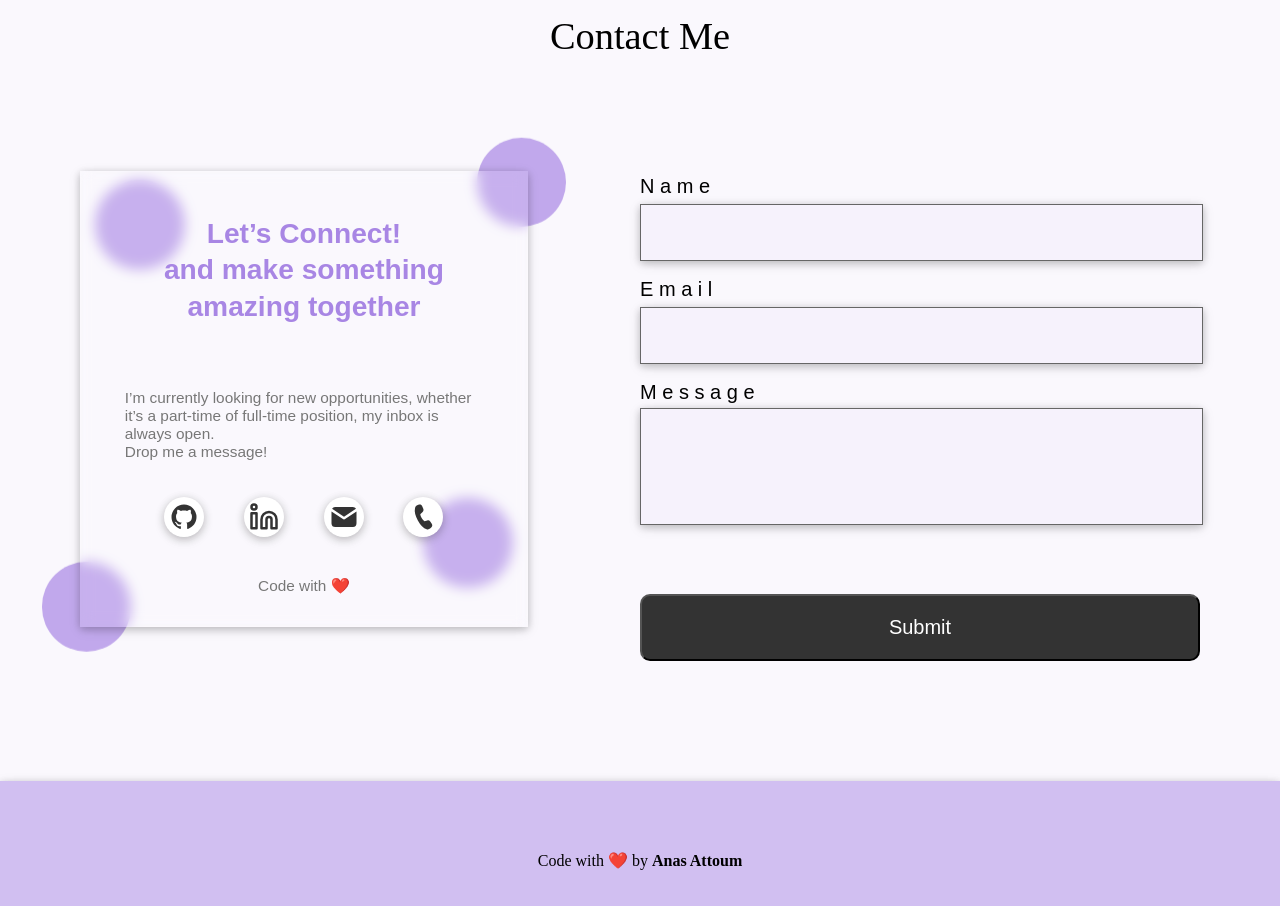
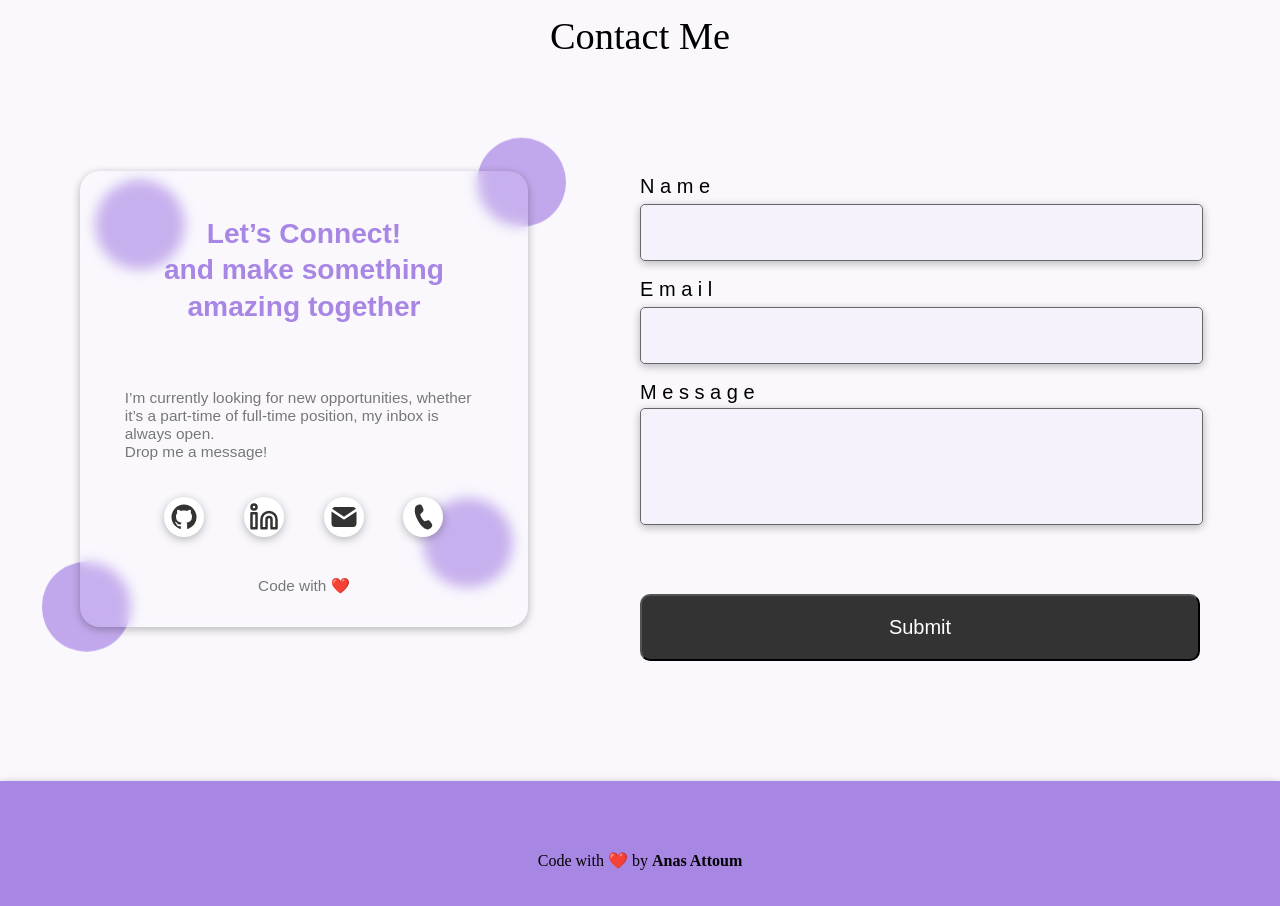
Before and after one commit to AnasAttoum/anas_attoum_portfolio, a React (Create React App) app: page / in a window 1280 px wide. Shown: the part 4760-5666 px from the top of the page. Built offline with nearby package versions, Linux system fonts and the light colour scheme; some icons are missing.

Commit message:
Edit on SelectLanguage component

```diff
--- a/src/components/SelectLanguage.js
+++ b/src/components/SelectLanguage.js
@@ -9,10 +9,11 @@ export default function SelectLanguage({top=80}) {
   const [isOpen, setIsOpen] = useState(false);
   const [selectedLanguage, setSelectedLanguage] = useState("en");
 
+  const lang = cookies.get("i18next") || "en";
   useEffect(() => {
-    const currentLanguageCode = cookies.get("i18next") || "en";
+    const currentLanguageCode = lang;
     if (currentLanguageCode) setSelectedLanguage(currentLanguageCode);
-  }, []);
+  }, [lang]);
 
   const toggleDropdown = () => setIsOpen(!isOpen);
 
--- a/src/styles/contact.module.css
+++ b/src/styles/contact.module.css
@@ -39,6 +39,7 @@
     flex-direction: column;
     justify-content: center;
     align-items: center;
+    border-radius: 20px;
 
     width: 80%;
     height: 70%;
@@ -50,6 +51,8 @@
 
     backdrop-filter: blur(6.5px);
     -webkit-backdrop-filter: blur(6.5px);
+
+    z-index: 1;
 }
 
 .containerContact .circle {
@@ -61,7 +64,7 @@
 
     background-color: rgb(168, 134, 228, .7);
 
-    z-index: -1;
+    z-index: 0;
     animation: circ 5s infinite alternate;
 }
 
@@ -198,6 +201,7 @@
     padding: 20px;
     resize: none;
     border: 1px solid #666;
+    border-radius: 5px;
     box-shadow: 0 2px 8px 0 rgba(0, 0, 0, 0.2), 0 3px 12px 0 rgba(0, 0, 0, 0.1);
 
     margin-top: 0;
--- a/src/styles/footer.module.css
+++ b/src/styles/footer.module.css
@@ -6,7 +6,7 @@
     flex-direction: column;
     justify-content: center;
     align-items: center;
-    background-color: var(--secondColor);
+    background-color: var(--mainColor);
     box-shadow: 0 2px 8px 0 rgba(0, 0, 0, 0.2), 0 3px 12px 0 rgba(0, 0, 0, 0.1);
     gap: 25px;
 }
```
